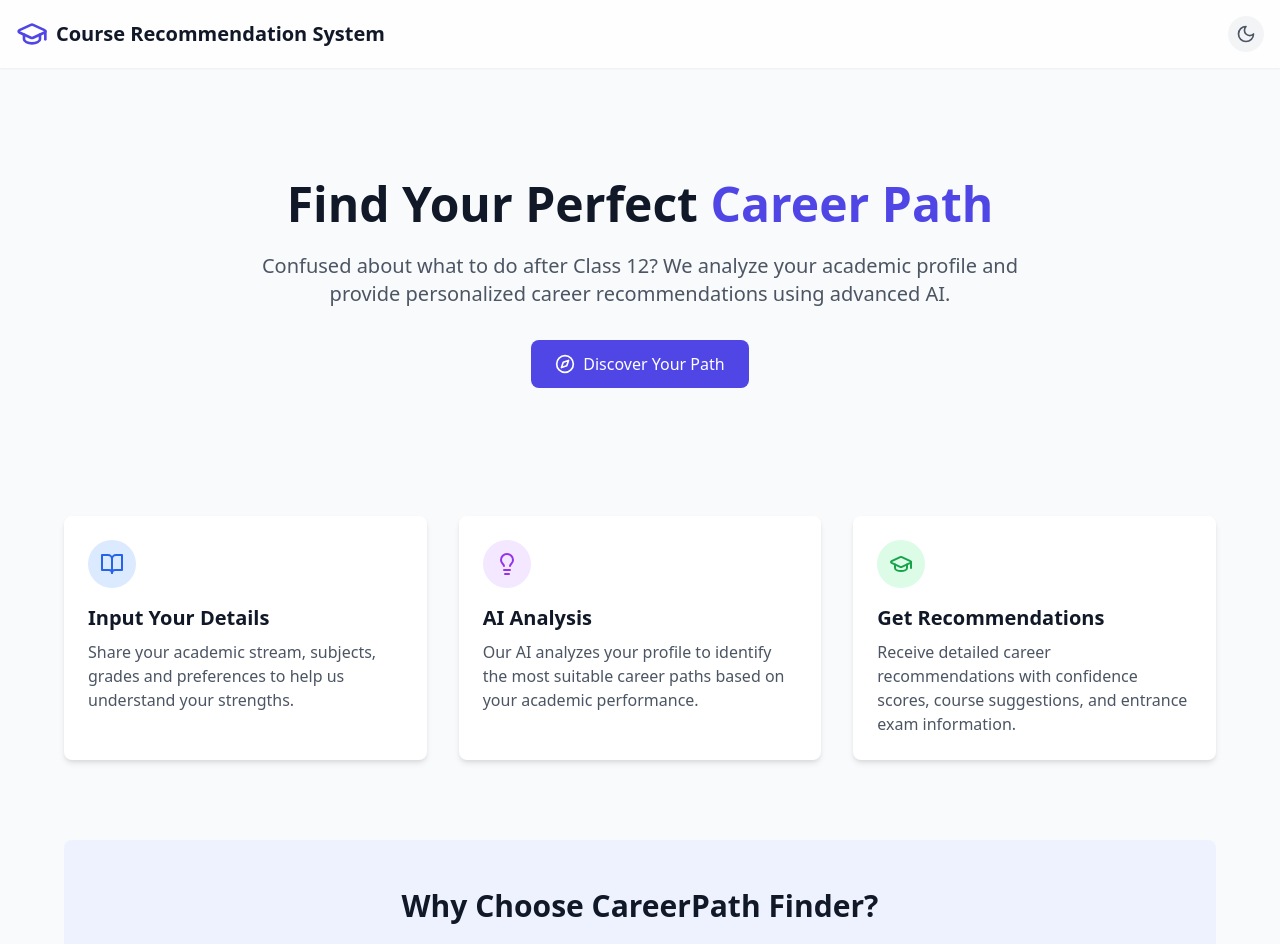
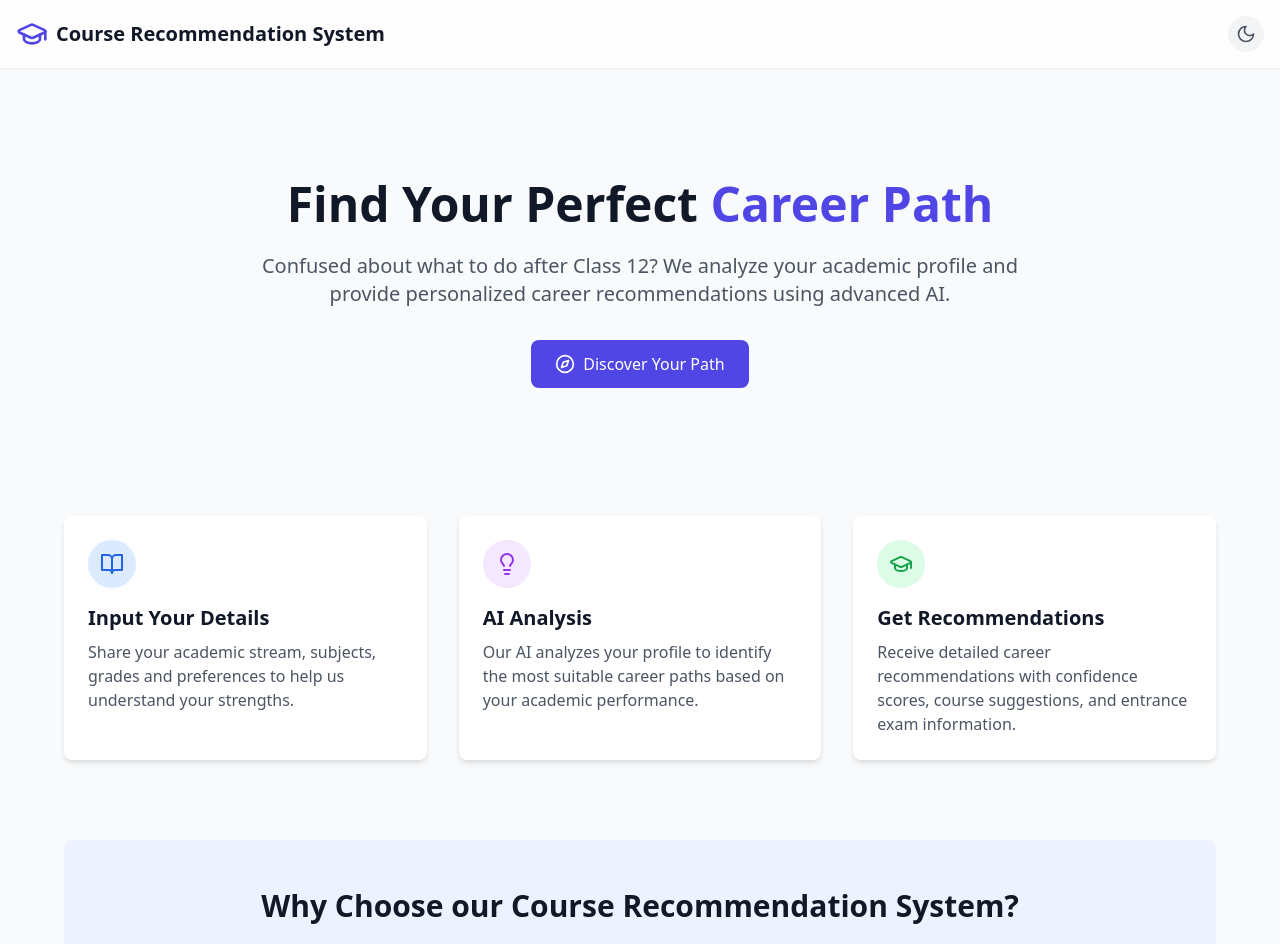
Before and after one commit to FlameInDark-Team/CareerPath-Finder, a React (Vite) app: page / in a window 1280 px wide. Shown: the top 944 px of the page. Built offline with nearby package versions, Linux system fonts and the light colour scheme.

Commit message:
Update Home.tsx

```diff
--- a/src/pages/Home.tsx
+++ b/src/pages/Home.tsx
@@ -58,7 +58,7 @@ const Home: React.FC = () => {
 
       <section className="py-12 bg-indigo-50 dark:bg-indigo-900/20 rounded-lg p-8 mt-8">
         <div className="text-center mb-8">
-          <h2 className="text-3xl font-bold text-gray-900 dark:text-white mb-4">Why Choose CareerPath Finder?</h2>
+          <h2 className="text-3xl font-bold text-gray-900 dark:text-white mb-4">Why Choose our Course Recommendation System?</h2>
           <p className="text-gray-600 dark:text-gray-300 max-w-3xl mx-auto">
             Making career decisions is difficult. We leverage advanced AI to analyze your academic profile and provide personalized recommendations.
           </p>
```
